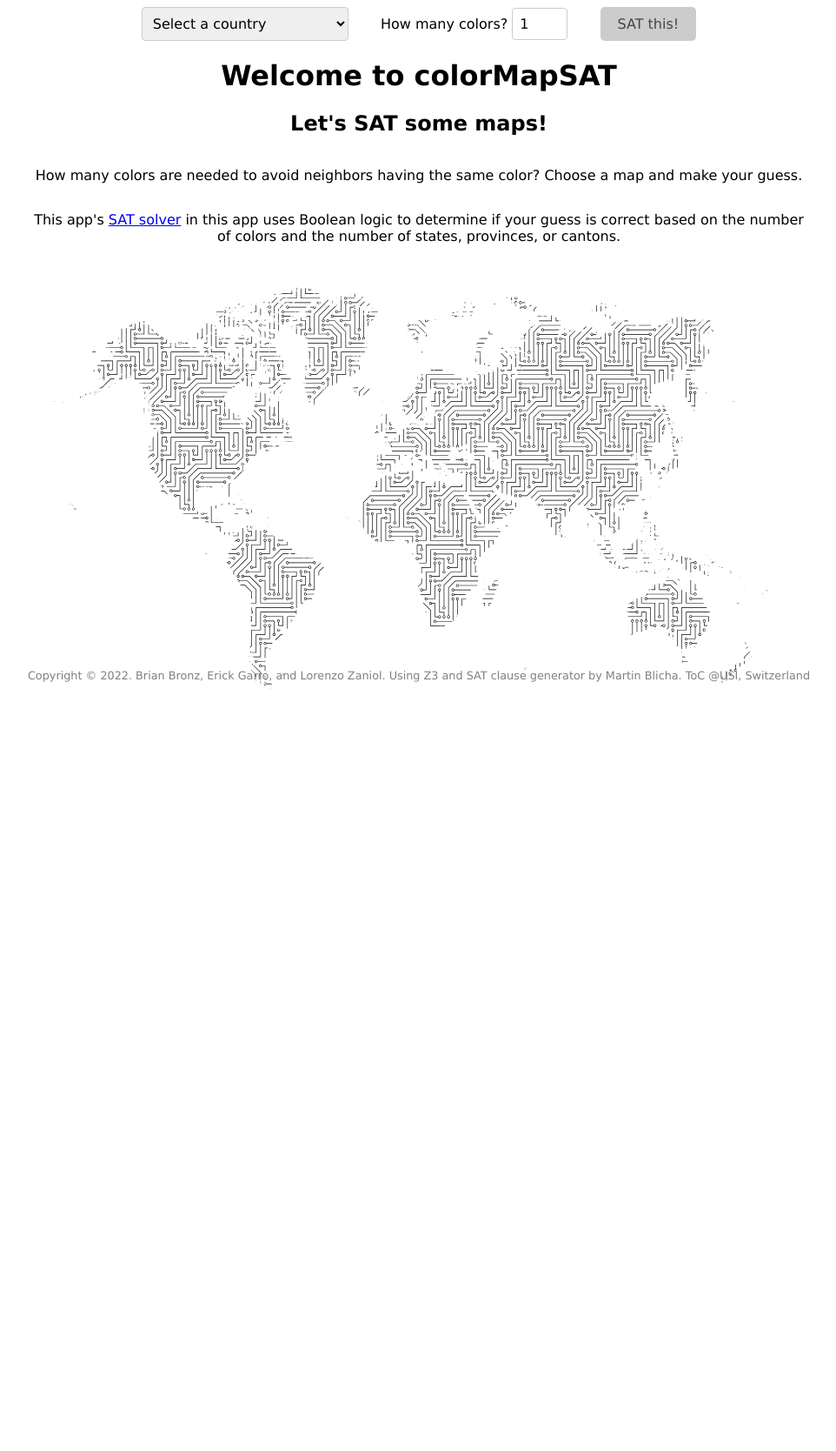
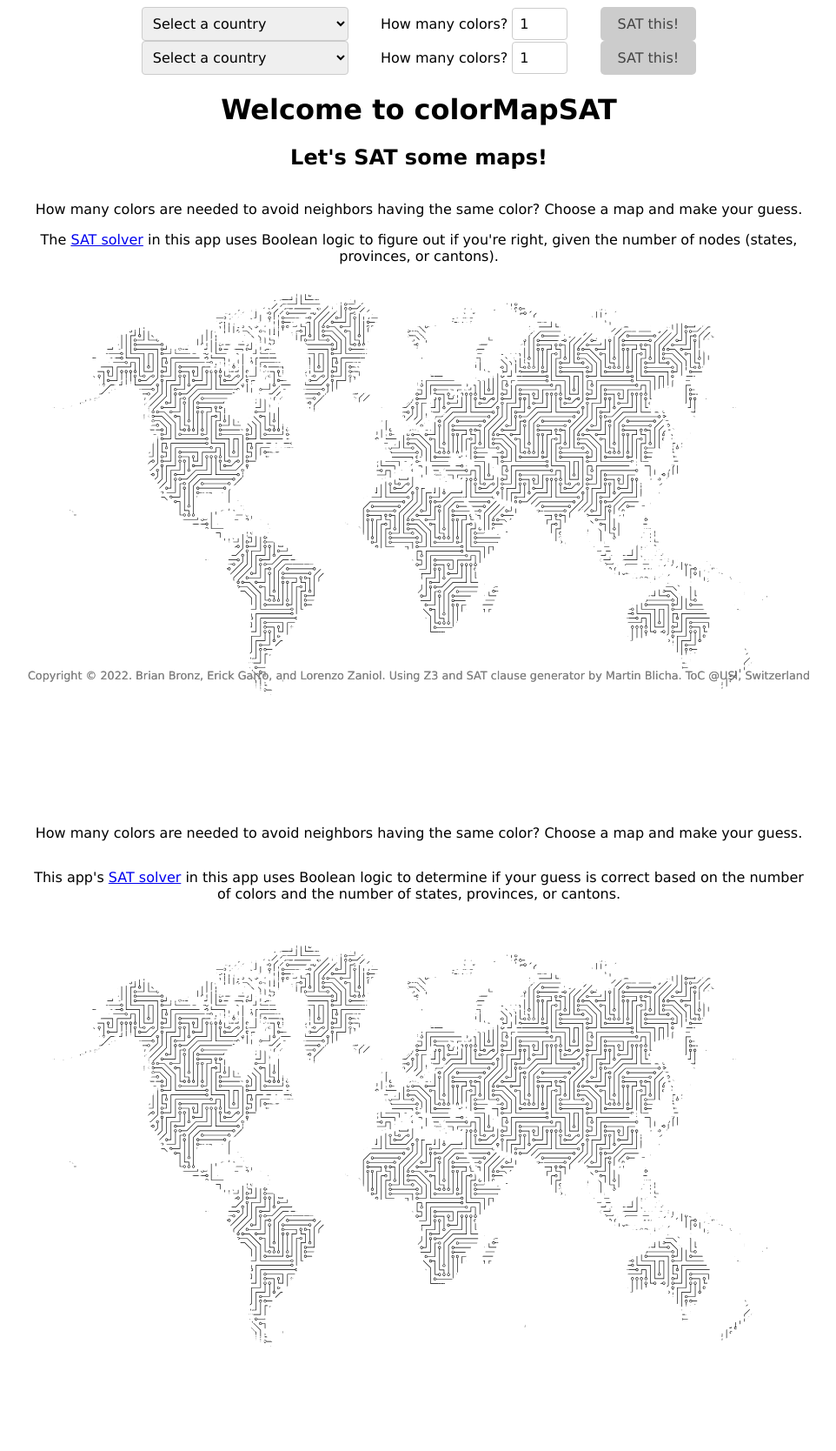
Before and after one commit to erickgarro/colorMapSAT, a Flask app: page / in a window 1280 px wide. Shown: the whole page at 87% size, without its empty margins (158-1120 px from the left). Before the commit the page ends 792 px from the top, so only its background shows below. Run offline with Flask 2, Linux system fonts and the light colour scheme.

Commit message:
Update index.html

```diff
--- a/templates/index.html
+++ b/templates/index.html
@@ -20,7 +20,77 @@
                     oninput="javascript: if (this.value.length > this.maxLength) this.value = this.value.slice(0, this.maxLength);">
                 </label>
                 <button id="validate-one" class="validate-one sat-this disabled" disabled>SAT this!</button>
+            <!DOCTYPE html>
+<html lang="en">
+    <head>
+        <meta charset="UTF-8">
+        <title>colorMapSAT</title>
+        <link rel="stylesheet" href="{{ url_for('static', filename='styles.css') }}">
+        <script src="https://code.highcharts.com/maps/highmaps.js"></script>
+        <script src="https://code.highcharts.com/maps/modules/exporting.js"></script>
+    </head>
+    <body>
+          <div class="nav clearfix">
+                <select id="select-one" class="select-one">
+                    <option value="">Select a country</option>
+                    <option value="cr">Costa Rica</option>
+                    <option value="ch">Switzerland</option>
+                    <option value="us">United States of America</option>
+                </select>
+                <label>How many colors?
+                    <input id="input-one" class="input-one" type="number" min="1" max="100" step="1" value="1" maxlength="4"
+                    oninput="javascript: if (this.value.length > this.maxLength) this.value = this.value.slice(0, this.maxLength);">
+                </label>
+                <button id="validate-one" class="validate-one sat-this disabled" disabled>SAT this!</button>
             </div>
+        <div class="titles">
+            <h1 id="title" class="clearfix"></h1>
+            <h2 id="subtitle"></h2>
+            <div class="info">
+                <p>How many colors are needed to avoid neighbors having the same color? Choose a map and make your guess.</p>
+                <span>The <a href="https://en.wikipedia.org/wiki/SAT_solver" target="_blank">SAT solver</a> in this app uses Boolean logic to figure out if you're right, given the number of nodes (states, provinces, or cantons).</span>
+            </div>
+        </div>
+        <div class="grid">
+            <div id="container" class="">
+                <img id="map" class="map" src="{{ url_for('static', filename='map.svg') }}">
+            </div>
+            <div class="buttons">
+
+            </div>
+            <div class="credits">
+                <span>Copyright &copy; 2022. Brian Bronz, Erick Garro, and Lorenzo Zaniol. Using Z3 and SAT clause generator by Martin Blicha. ToC @USI, Switzerland</span>
+            </div>
+        </div>
+    </body>
+        <script type="text/javascript">
+            (async () => {
+    const title = document.getElementById('title');
+    const subtitle = document.getElementById('subtitle');
+    title.innerHTML = 'Welcome to colorMapSAT';
+    subtitle.innerHTML = "Let's SAT some maps!";
+
+    document.getElementById('validate-one').addEventListener('click', () => {
+    let newColor = document.getElementById('input-one').value;
+    let newCountry = document.getElementById('select-one').value;
+    window.location.href = '/' + newCountry + '/' + newColor;
+    });
+
+    document.getElementById('select-one').addEventListener('change', () => {
+        let satThisButton = document.getElementById('validate-one');
+        if (document.getElementById('select-one').value === '') {
+            satThisButton.disabled = true;
+            satThisButton.classList.add('disabled');
+        } else {
+            satThisButton.classList.remove('disabled');
+            satThisButton.disabled = false;
+        }
+    });
+
+})();
+        </script>
+</html>
+
         <div class="titles">
             <h1 id="title" class="clearfix"></h1>
             <h2 id="subtitle"></h2>
```
